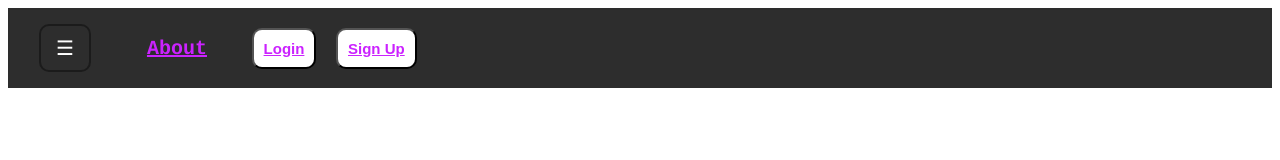
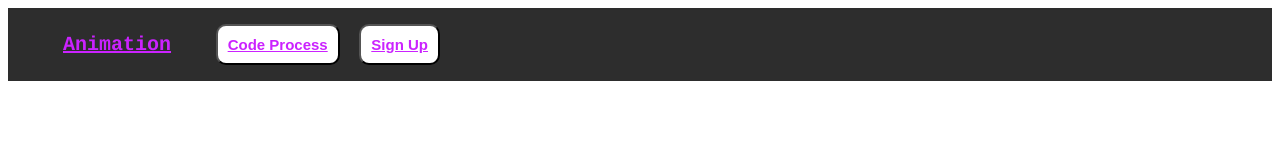
Before and after one commit to VoidedCrystal/EnglishCapstone, a plain HTML site: page index.html in a window 1280 px wide. Drawn offline with Linux system fonts and the light colour scheme.

Commit message:
Made more html files. Adding stuff to them later and changed nav bar to fit capstone

```diff
--- a/Index.css
+++ b/Index.css
@@ -5,10 +5,12 @@
 	font-family: Courier, monospace;
 	padding-right: 15px;
 	padding-left: 15px;
+
 }
 .navdiv{
 	display: flex;
 	align-items: center;
+	justify-content: space-between;
 }
 
 li{
--- /dev/null
+++ b/css/animation.css
@@ -0,0 +1,50 @@
+/* CSS Document */
+body {
+  background: black;
+}
+
+div {
+  background: gray;
+  position: absolute;
+  left: 48%;
+  top: 40%;
+  width: 200px;
+  height: 200px;
+  border-radius: 100%;
+  box-shadow: inset 0 0 50px #fff, inset 20px 0 80px #f0f,
+    inset -20px 0 80px #0ff, inset 20px 0 300px #f0f, inset -20px 0 300px #0ff,
+    0 0 50px #fff, -10px 0 80px #f0f, 10px 0 80px #0ff;
+  animation-name: disco;
+  animation-duration: 4s;
+  animation-iteration-count: infinite;
+}
+
+@keyframes disco {
+  0% {
+    box-shadow: inset 0 0 50px #fff, inset 20px 0 80px #f0f,
+      inset -20px 0 80px #0ff, inset 20px 0 300px #f0f, inset -20px 0 300px #0ff,
+      0 0 50px #fff, -10px 0 80px #f0f, 10px 0 80px #0ff;
+  }
+  25% {
+    box-shadow: inset 0 0 50px #fff, inset 20px 0 80px #9900ff,
+      inset -20px 0 80px #9966ff, inset 20px 0 300px #9900ff,
+      inset -20px 0 300px #9966ff, 0 0 50px #fff, -10px 0 80px #9900ff,
+      10px 0 80px #9966ff;
+  }
+  50% {
+    box-shadow: inset 0 0 50px #fff, inset 20px 0 80px #0ff,
+      inset -20px 0 80px #f0f, inset 20px 0 300px #0ff, inset -20px 0 300px #f0f,
+      0 0 50px #fff, -10px 0 80px #0ff, 10px 0 80px #f0f;
+  }
+  75% {
+    box-shadow: inset 0 0 50px #fff, inset 20px 0 80px #9966ff,
+      inset -20px 0 80px #9900ff, inset 20px 0 300px #9966ff,
+      inset -20px 0 300px #9900ff, 0 0 50px #fff, -10px 0 80px #9966ff,
+      10px 0 80px #9900ff;
+  }
+  100% {
+    box-shadow: inset 0 0 50px #fff, inset 20px 0 80px #f0f,
+      inset -20px 0 80px #0ff, inset 20px 0 300px #f0f, inset -20px 0 300px #0ff,
+      0 0 50px #fff, -10px 0 80px #f0f, 10px 0 80px #0ff;
+  }
+}
--- a/index.html
+++ b/index.html
@@ -9,12 +9,9 @@
 	<body>
 		<nav class="navbar">
 			<div class="navdiv">
-				  <div id="main">
-					<button class="openbtn" onclick="openNav()">☰</button>
-				  </div>
 				<ul>
-						<li><a href="About.html">About</a></li>
-						<button><a href="Auth/Login.html">Login</a></button>
+						<li><a href="animation.html">Animation</a></li>
+						<button><a href="Auth/Login.html">Code Process</a></button>
 						<button><a href="Auth/Sign_Up.html">Sign Up</a></button>
 				</ul>
 			</div>
```
Also changed, not shown: Code.html (added, +10 -0 lines), Skills.html (added, +10 -0 lines), animation.html (added, +14 -0 lines).
